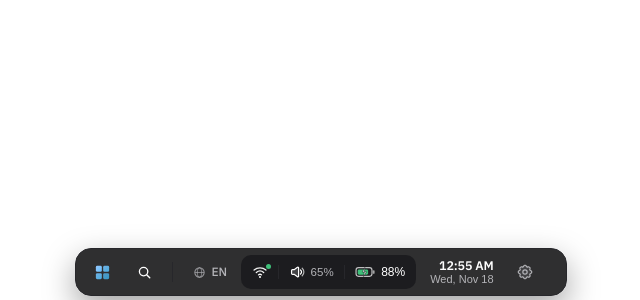
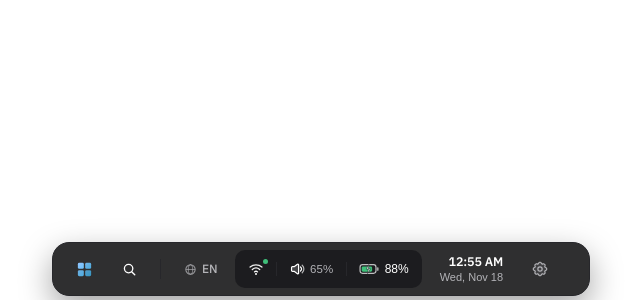
Before and after one commit to m7devcore/aurabar, a React (Vite) app: page / in a window 1280 px wide. Shown: the part 500-800 px from the top of the page, without its empty margins (319-959 px from the left). Built offline with nearby package versions, Linux system fonts and the light colour scheme.

Commit message:
style(dock): increase bar height and clock padding for cleaner typography breathing room

```diff
--- a/electron/main.ts
+++ b/electron/main.ts
@@ -98,7 +98,7 @@ function computeIslandBounds() {
 }
 
 function getReservedHeightPx(settings: DockSettings): number {
-  const barH = settings.compactMode ? 42 : 48;
+  const barH = settings.compactMode ? 46 : 54;
   // Floating pill sits 4px from bottom edge + 4px clean breathing gap below maximized apps
   return barH + 8;
 }
--- a/src/components/DockBar.tsx
+++ b/src/components/DockBar.tsx
@@ -891,7 +891,7 @@ export function DockBar({
           className="dock-tooltip"
           style={{
             left: Math.max(60, Math.min(window.innerWidth - 60, tooltip.x)),
-            ...(settings.position === 'bottom' ? { bottom: 64 } : { top: 64 })
+            ...(settings.position === 'bottom' ? { bottom: 68 } : { top: 68 })
           }}
         >
           {tooltip.label}
@@ -905,7 +905,7 @@ export function DockBar({
           className="folder-popover"
           style={{
             left: Math.round(Math.max(12, Math.min(window.innerWidth - 280, openFolder.x - 134))),
-            ...(settings.position === 'bottom' ? { bottom: 60 } : { top: 60 })
+            ...(settings.position === 'bottom' ? { bottom: 65 } : { top: 65 })
           }}
           onClick={(e) => e.stopPropagation()}
         >
@@ -991,7 +991,7 @@ export function DockBar({
           className="control-center-flyout"
           style={{
             left: Math.round(Math.max(12, Math.min(window.innerWidth - 332, ccFlyout.x - 160))),
-            ...(settings.position === 'bottom' ? { bottom: 60 } : { top: 60 })
+            ...(settings.position === 'bottom' ? { bottom: 65 } : { top: 65 })
           }}
           onClick={(e) => e.stopPropagation()}
         >
@@ -1152,7 +1152,7 @@ export function DockBar({
           className="taskbar-ctx-menu"
           style={{
             left: ctxMenu.x,
-            ...(settings.position === 'bottom' ? { bottom: 60 } : { top: 60 })
+            ...(settings.position === 'bottom' ? { bottom: 65 } : { top: 65 })
           }}
           onClick={(e) => e.stopPropagation()}
         >
--- a/src/styles/app.css
+++ b/src/styles/app.css
@@ -120,9 +120,9 @@ body,
 
 /* Primary Floating Dock Bar */
 .dock-bar {
-  height: 48px;
+  height: 54px;
   width: fit-content;
-  min-width: 460px;
+  min-width: 480px;
   max-width: 100%;
   margin: 0 auto;
   direction: ltr;
@@ -130,29 +130,29 @@ body,
   -webkit-backdrop-filter: blur(24px) saturate(1.25);
   backdrop-filter: blur(24px) saturate(1.25);
   border: 1px solid var(--border-hairline);
-  border-radius: 16px;
+  border-radius: 17px;
   box-shadow: 0 12px 32px rgba(0, 0, 0, 0.36);
   display: flex;
   align-items: center;
   justify-content: center;
-  gap: 8px;
-  padding: 5px 8px;
+  gap: 10px;
+  padding: 6px 12px;
   flex-shrink: 0;
   overflow: visible;
   position: relative;
 }
 
 .dock-bar.compact {
-  height: 42px;
-  border-radius: 14px;
-  padding: 4px 7px;
+  height: 46px;
+  border-radius: 15px;
+  padding: 4px 10px;
 }
 
 .dock-apps-strip {
   display: flex;
   align-items: center;
   justify-content: center;
-  gap: 6px;
+  gap: 7px;
   height: 100%;
   overflow: visible;
 }
@@ -161,7 +161,7 @@ body,
   display: flex;
   align-items: center;
   justify-content: flex-end;
-  gap: 4px;
+  gap: 6px;
   min-width: 0;
 }
 
@@ -179,8 +179,8 @@ body,
   display: flex;
   align-items: center;
   justify-content: center;
-  width: 36px;
-  height: 36px;
+  width: 38px;
+  height: 38px;
   border-radius: 10px;
   border: 1px solid transparent;
   background: transparent;
@@ -194,8 +194,8 @@ body,
 }
 
 .dock-bar.compact .dock-app-btn {
-  width: 31px;
-  height: 31px;
+  width: 32px;
+  height: 32px;
   border-radius: 8px;
 }
 
@@ -274,8 +274,8 @@ body,
   display: inline-flex;
   align-items: center;
   gap: 5px;
-  height: 34px;
-  padding: 0 9px;
+  height: 38px;
+  padding: 0 10px;
   border-radius: 10px;
   border: 1px solid transparent;
   background: transparent;
@@ -300,9 +300,9 @@ body,
 .tray-control-cluster {
   display: inline-flex;
   align-items: center;
-  height: 34px;
-  padding: 2px;
-  gap: 1px;
+  height: 38px;
+  padding: 3px;
+  gap: 2px;
   border-radius: 10px;
   border: 1px solid transparent;
   background: var(--surface-raised);
@@ -319,8 +319,8 @@ body,
   display: inline-flex;
   align-items: center;
   gap: 5px;
-  height: 28px;
-  padding: 0 7px;
+  height: 32px;
+  padding: 0 8px;
   border-radius: 8px;
   border: 1px solid transparent;
   background: transparent;
@@ -373,14 +373,15 @@ body,
   flex-direction: column;
   align-items: flex-end;
   justify-content: center;
-  height: 34px;
-  padding: 0 9px;
+  gap: 2px;
+  height: 38px;
+  padding: 4px 11px;
   border-radius: 10px;
   border: 1px solid transparent;
   background: transparent;
   color: var(--text-primary);
   cursor: pointer;
-  line-height: 1.12;
+  line-height: 1.15;
   flex-shrink: 0;
   transition: background-color 0.14s ease, transform 0.15s ease-out;
 }
@@ -414,8 +415,8 @@ body,
   display: inline-flex;
   align-items: center;
   justify-content: center;
-  width: 34px;
-  height: 34px;
+  width: 38px;
+  height: 38px;
   border-radius: 10px;
   border: 1px solid transparent;
   background: transparent;
@@ -446,11 +447,19 @@ body,
 .dock-bar.compact .tray-control-cluster,
 .dock-bar.compact .tray-settings-btn,
 .dock-bar.compact .tray-clock-btn {
-  height: 30px;
+  height: 32px;
+}
+
+.dock-bar.compact .tray-settings-btn {
+  width: 32px;
 }
 
 .dock-bar.compact .tray-cluster-btn {
-  height: 24px;
+  height: 26px;
+}
+
+.dock-bar.compact .inline-music-pill {
+  height: 32px;
 }
 
 .show-desktop-sliver {
@@ -474,8 +483,8 @@ body,
   display: inline-flex;
   align-items: center;
   gap: 5px;
-  height: 34px;
-  padding: 0 5px;
+  height: 38px;
+  padding: 0 7px;
   border-radius: 10px;
   border: 1px solid transparent;
   background: var(--surface-raised);
```
